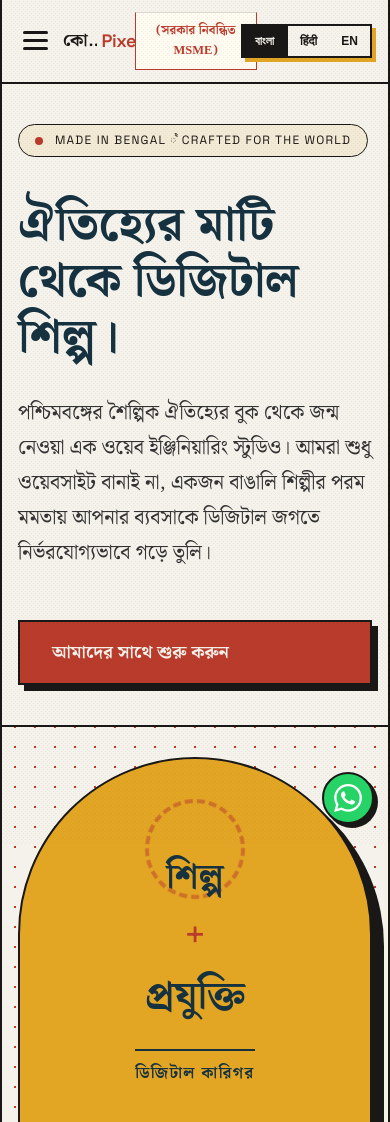
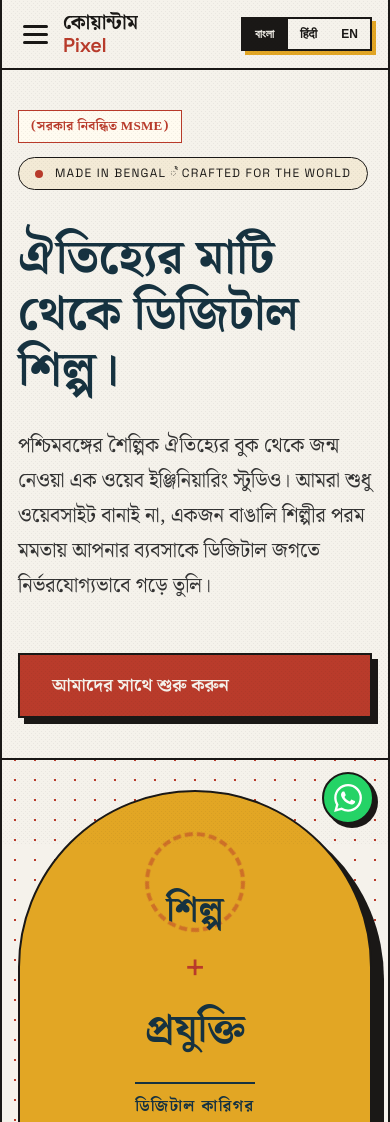
Before and after one commit to ahmedmousam136-ai/QUANTUM-PIXEL, a plain HTML site: page index.html in a window 390 px wide. Shown: the top 1122 px of the page. Drawn offline with Linux system fonts and the light colour scheme.

Commit message:
Update index.html

```diff
--- a/index.html
+++ b/index.html
@@ -260,15 +260,7 @@ nav {
 }
 
 .nav-msme-tag {
-  font-family: 'Space Grotesk', sans-serif;
-  font-size: 0.85rem;
-  font-weight: 600;
-  color: var(--terracotta-red);
-  background-color: #FFFBF0;
-  padding: 4px 10px;
-  border: 1.5px solid var(--terracotta-red);
-  white-space: nowrap;
-  /* Hidden on desktop by default (matches original), shown on its own nav row on mobile */
+  display: none !important;
 }
 
 .pixel-en {
@@ -1167,52 +1159,17 @@ footer {
   .trust-section { padding: 50px 20px; }
   .contact-form { padding: 25px; box-shadow: 4px 4px 0px var(--taxi-mustard), 4px 4px 0px 2px var(--ink-black); }
 
-  /* Nav: hide the MSME tag in the nav-left row on tablet,
-     keep it visible but tucked — it's already hidden via nav-msme-tag display:none
-     We'll show it below on its own strip at mobile. */
   .nav-msme-tag { display: none; }
 }
 
 /* ── MOBILE (≤ 600px) ── */
 @media (max-width: 600px) {
 
-  /* ── NAV: two-row layout so MSME tag gets its own line ── */
-  nav {
-    padding: 0 16px;
-    /* Switch to column so the MSME tag row sits below the logo/lang row */
-    flex-direction: column;
-    align-items: stretch;
-    height: auto;
-    gap: 0;
-  }
-
-  /* Row 1: hamburger + logo + lang toggle */
-  .nav-left {
-    display: flex;
-    align-items: center;
-    gap: 10px;
-    padding: 14px 0;
-    /* Nav-left takes all space except the lang-ticket width */
-    flex: 1 1 auto;
-    min-width: 0;
-  }
-
-  /* Logo font size reduced on mobile so it doesn't clash */
-  .logo {
-    font-size: 18px;
-    gap: 5px;
-  }
-
-  /* Lang ticket: stays on the same first row, attached to nav via flex on <nav> */
-  /* We need nav to be flex-row for row-1, then the MSME tag on row-2.
-     Achieve this by wrapping row-1 in a helper div — but we can't change HTML.
-     Instead use CSS order + width tricks: */
-
-  /* Make nav a CSS grid: row1 = nav-left + lang-ticket, row2 = msme-tag */
+  /* ── NAV: clean single row on mobile ── */
   nav {
     display: grid;
     grid-template-columns: 1fr auto;
-    grid-template-rows: auto auto;
+    grid-template-rows: auto;
     padding: 0 16px;
     gap: 0;
   }
@@ -1222,36 +1179,61 @@ footer {
     grid-row: 1 / 2;
     padding: 12px 0;
     align-items: center;
+    display: flex;
+    gap: 10px;
+    min-width: 0;
   }
 
-  /* Lang ticket sits right side of row 1 */
+  /* Lang ticket sits right side */
   .lang-ticket {
     grid-column: 2 / 3;
     grid-row: 1 / 2;
     align-self: center;
   }
 
-  /* MSME tag: show it on its own row 2, full width */
-  .nav-msme-tag {
-    display: flex !important;
-    align-items: center;
-    justify-content: center;
-    grid-column: 1 / -1;
-    grid-row: 2 / 3;
-    border-top: 1px solid rgba(26,24,22,0.15);
-    padding: 8px 16px;
-    font-size: 0.78rem;
-    white-space: normal;
-    text-align: center;
-    margin: 0 -16px; /* bleed to nav edges */
-    background-color: #FFFBF0;
-  }
-
   /* Lang button padding tightened on mobile */
   .lang-btn {
     padding: 8px 12px;
     font-size: 12px;
   }
+
+  /* ── Logo: stack onto two lines on mobile ── */
+  .logo {
+    flex-direction: column;
+    align-items: flex-start;
+    gap: 0;
+    line-height: 1.1;
+    font-size: 20px;
+  }
+  /* "Pixel" word sits on its own line, inherits the red colour from .pixel-en */
+  .logo .pixel-en {
+    display: block;
+    font-size: 20px;
+  }
+
+  /* ── MSME badge: appears above .heritage-badge via sibling pseudo trick ──
+     Since we can't touch HTML, we inject it as ::before on .hero-left itself,
+     positioned as the first flex child above .heritage-badge               */
+  .hero-left {
+    position: relative;
+  }
+  .hero-left::before {
+    content: attr(data-msme-bn);
+    display: block;
+    font-family: 'Noto Serif Bengali', serif;
+    font-size: 0.82rem;
+    font-weight: 600;
+    color: var(--terracotta-red);
+    background-color: #FFFBF0;
+    border: 1.5px solid var(--terracotta-red);
+    padding: 5px 12px;
+    width: fit-content;
+    margin-bottom: 14px;
+    letter-spacing: 0.02em;
+    order: -1;
+  }
+
+  /* We use a JS-driven data attribute for the 3-language text — see script below */
 
   /* Hero */
   .hero-left { padding: 40px 16px; }
@@ -1907,10 +1889,26 @@ footer {
 </a>
 
 <script>
+  // MSME text per language
+  var msmeText = {
+    bn: '(সরকার নিবন্ধিত MSME)',
+    hi: '(सरकार पंजीकृत MSME)',
+    en: '(A Govt. Registered MSME)'
+  };
+
+  function updateMsmeBadge(lang) {
+    var heroLeft = document.querySelector('.hero-left');
+    if (heroLeft) heroLeft.setAttribute('data-msme-bn', msmeText[lang] || msmeText['bn']);
+  }
+
   // Language Switch
   function setLang(lang) {
     document.body.className = 'lang-' + lang + '-active';
+    updateMsmeBadge(lang);
   }
+
+  // Set initial attribute on load (default is Bengali)
+  updateMsmeBadge('bn');
 
   // Offcanvas Menu
   function toggleMenu() {
```
